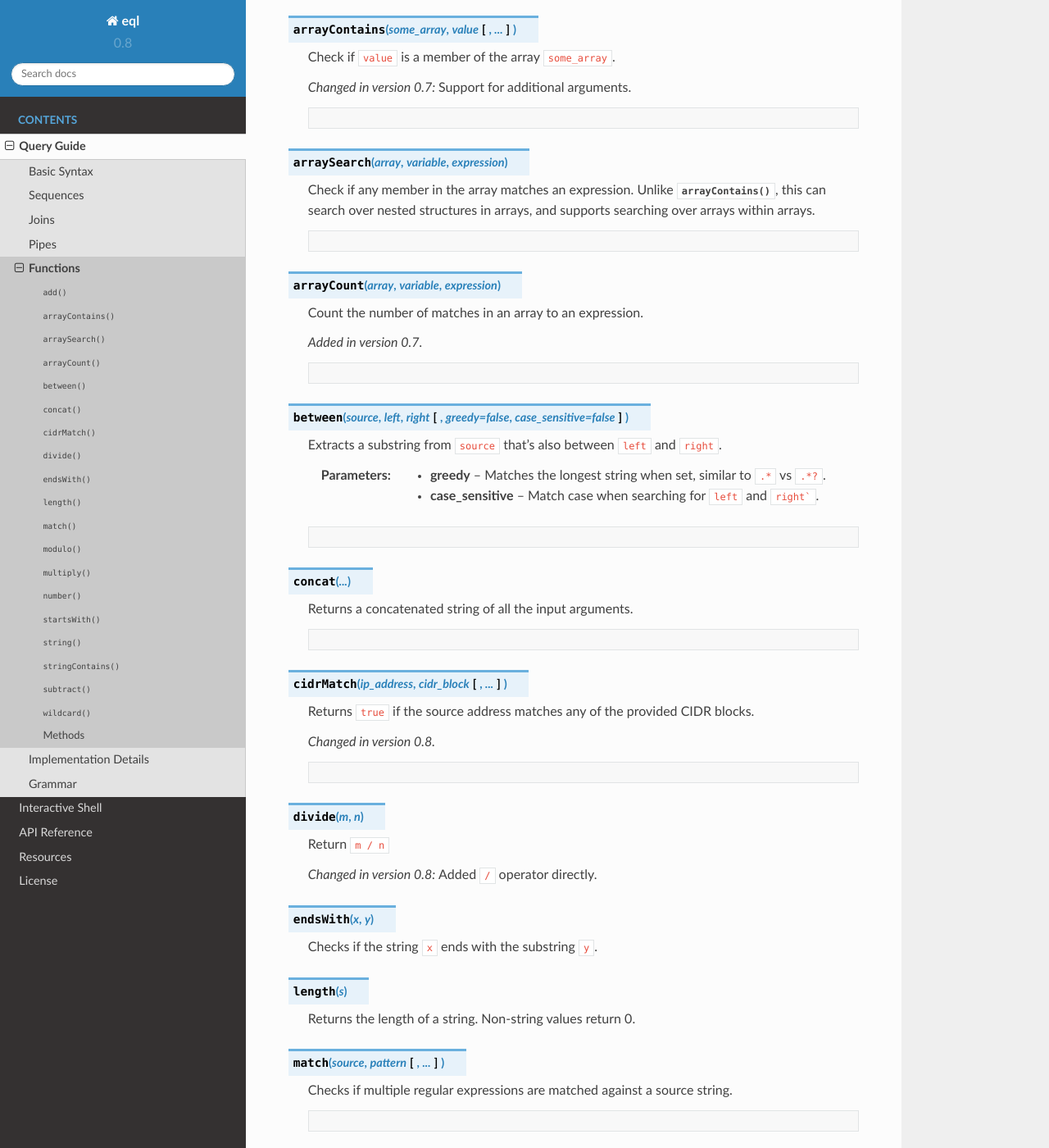
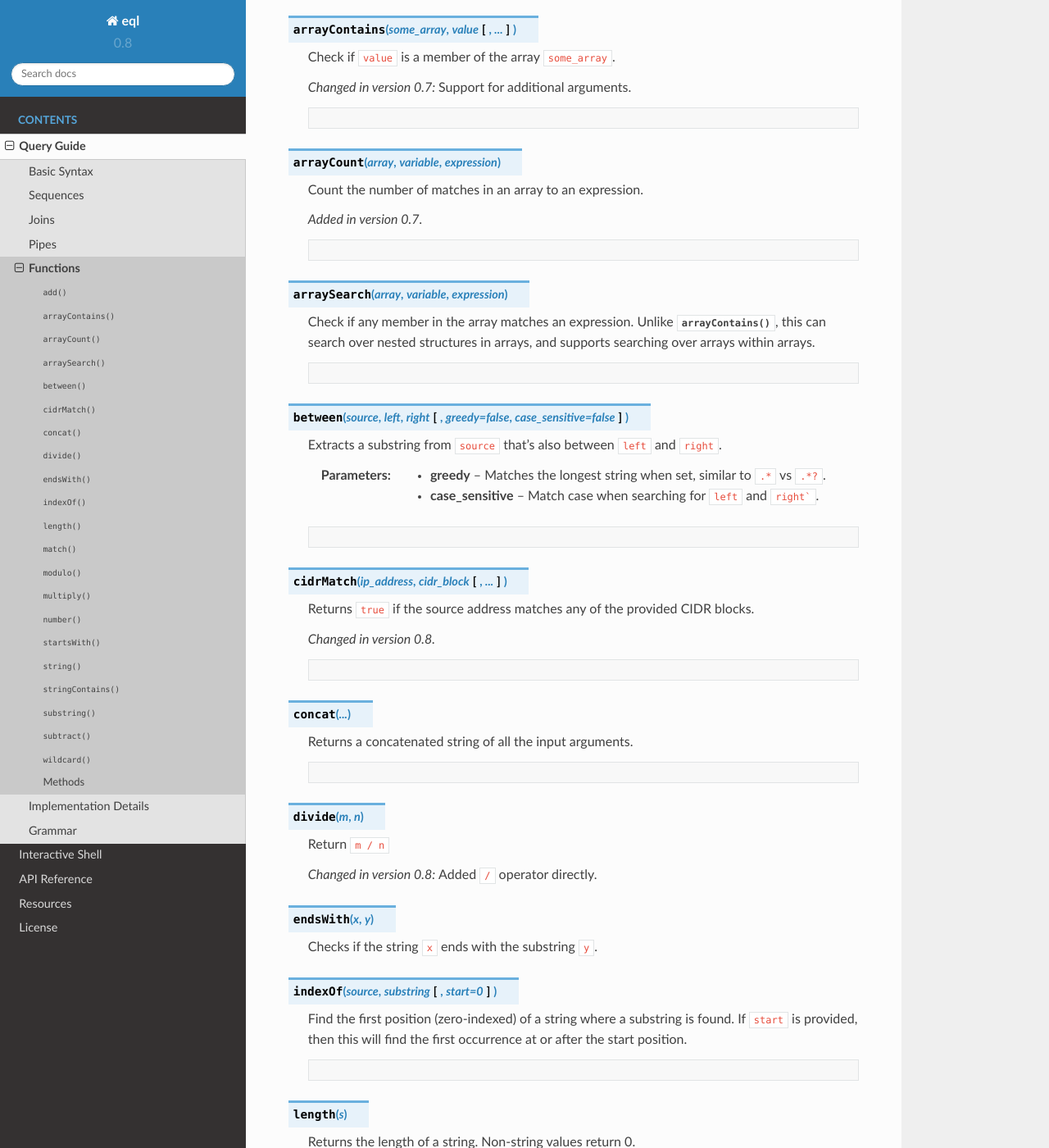
Before and after one commit to endgameinc/eql, a Sphinx documentation site: the page built from docs/query-guide/functions.rst, in a window 1280 px wide and 1400 px high, scrolled down 338 px. Shown: the whole window at 82% size. Built offline with Sphinx 7.4.7 and the Read the Docs theme 2.0.0, drawn with Linux system fonts in a browser that asks for light colours; some of the changed text lies outside the part shown.

Commit message:
Include missing string functions from documentation

```diff
--- a/docs/links.rst
+++ b/docs/links.rst
@@ -7,3 +7,4 @@
 .. _unix tail: https://en.wikipedia.org/wiki/Tail(Unix)
 .. _tatsu: https://tatsu.readthedocs.io
 .. _lark: https://lark-parser.readthedocs.io
+.. _string slicing: https://docs.python.org/3/library/stdtypes.html#common-sequence-operations
--- a/docs/query-guide/functions.rst
+++ b/docs/query-guide/functions.rst
@@ -29,6 +29,21 @@
         arrayContains(my_array, "value4")           // returns false
         arrayContains(my_array, "value3", "value4)  // returns true
 
+.. function:: arrayCount(array, variable, expression)
+
+    Count the number of matches in an array to an expression.
+
+    .. versionadded:: 0.7
+
+    .. code-block:: eql
+
+        // {my_array: [{user: "root", props: [{level: 1}, {level: 2}]},
+        //             {user: "guest", props: [{level: 1}]}]
+
+        arrayCount(my_array, item, item.user == "root")                           // returns 1
+        arrayCount(my_array, item, item.props[0].level == 1)                      // returns 2
+        arrayCount(my_array, item, item.props[1].level == 4)                      // returns 0
+        arrayCount(my_array, item, arrayCount(item.props, p, p.level == 2) == 1)  // returns 1
 
 .. function:: arraySearch(array, variable, expression)
 
@@ -46,24 +61,6 @@
         arraySearch(my_array, item, item.props[1].level == 4)                  // returns false
         arraySearch(my_array, item, arraySearch(item.props, p, p.level == 2))  // returns true
 
-
-
-.. function:: arrayCount(array, variable, expression)
-
-    Count the number of matches in an array to an expression.
-
-    .. versionadded:: 0.7
-
-    .. code-block:: eql
-
-        // {my_array: [{user: "root", props: [{level: 1}, {level: 2}]},
-        //             {user: "guest", props: [{level: 1}]}]
-
-        arrayCount(my_array, item, item.user == "root")                           // returns 1
-        arrayCount(my_array, item, item.props[0].level == 1)                      // returns 2
-        arrayCount(my_array, item, item.props[1].level == 4)                      // returns 0
-        arrayCount(my_array, item, arrayCount(item.props, p, p.level == 2) == 1)  // returns 1
-
 .. function:: between(source, left, right [, greedy=false, case_sensitive=false])
 
     Extracts a substring from ``source`` that's also between ``left`` and ``right``.
@@ -76,14 +73,6 @@
         between("welcome to event query language", " ", " ")            // returns "to"
         between("welcome to event query language", " ", " ", true)      // returns "to event query"
 
-.. function:: concat(...)
-
-    Returns a concatenated string of all the input arguments.
-
-    .. code-block:: eql
-
-        concat("Process ", process_name, " executed with pid ", pid)
-
 .. function:: cidrMatch(ip_address, cidr_block [, ...])
 
     Returns ``true`` if the source address matches any of the provided CIDR blocks.
@@ -94,6 +83,14 @@
 
         // ip_address = "192.168.152.12"
         cidrMatch(ip_address, "10.0.0.0/8", "192.168.0.0/16")     // returns true
+
+.. function:: concat(...)
+
+    Returns a concatenated string of all the input arguments.
+
+    .. code-block:: eql
+
+        concat("Process ", process_name, " executed with pid ", pid)
 
 .. function:: divide(m, n)
 
@@ -106,11 +103,24 @@
 
     Checks if the string ``x`` ends with the substring ``y``.
 
+
+.. function:: indexOf(source, substring [, start=0])
+
+    Find the first position (zero-indexed) of a string where a substring is found.
+    If ``start`` is provided, then this will find the first occurrence at or after the start position.
+
+    .. code-block:: eql
+
+        indexOf("some-subdomain.another-subdomain.com", ".")     // returns 14
+        indexOf("some-subdomain.another-subdomain.com", ".", 14) // returns 14
+        indexOf("some-subdomain.another-subdomain.com", ".", 15) // returns 32
+
+
 .. function:: length(s)
 
     Returns the length of a string. Non-string values return 0.
 
-.. function:: match(source, pattern, [, ...])
+.. function:: match(source, pattern [, ...])
 
     Checks if multiple regular expressions are matched against a source string.
 
@@ -132,11 +142,16 @@
     .. versionchanged:: 0.8
         Added ``*`` operator directly.
 
-.. function:: number(s[, base=10])
+.. function:: number(s [, base=10])
 
-    :param number base: The `base` of a number
+    :param number base: The `base`_ of a number.
 
     Returns a number constructed from the string ``s``.
+
+    .. code-block:: eql
+
+        number("1337")                  // returns 1337
+        number("0xdeadbeef", 16)        // 3735928559
 
 .. function:: startsWith(x, y)
 
@@ -150,11 +165,26 @@
 
     Returns true if ``b`` is a substring of ``a``
 
+.. function:: substring(source [, start, end])
+
+    Extracts a substring between from another string between ``start`` and ``end``.
+    Like other EQL functions, ``start`` and ``end`` are zero-indexed positions in the string.
+    Behavior is similar to Python's `string slicing`_ (``source[start:end]``), and negative offsets are supported.
+
+    .. code-block:: eql
+
+        substring("event query language", 0, 5)                     // returns "event"
+        substring("event query language", 0, length("event"))       // returns "event"
+        substring("event query language", 6, 11)                    // returns "query"
+        substring("event query language", -8)                       // returns "language"
+        substring("event query language", -length("language"))      // returns "language"
+        substring("event query language", -5, -1))                  // returns "guag"
+
 .. function:: subtract(x, y)
 
     Returns ``x - y``
 
-.. function:: wildcard(value, wildcard, [, ... ])
+.. function:: wildcard(value, wildcard [, ... ])
 
     Compare a value to a list of wildcards. Returns true if any of them match.
     For example, the following two expressions are equivalent.
```
